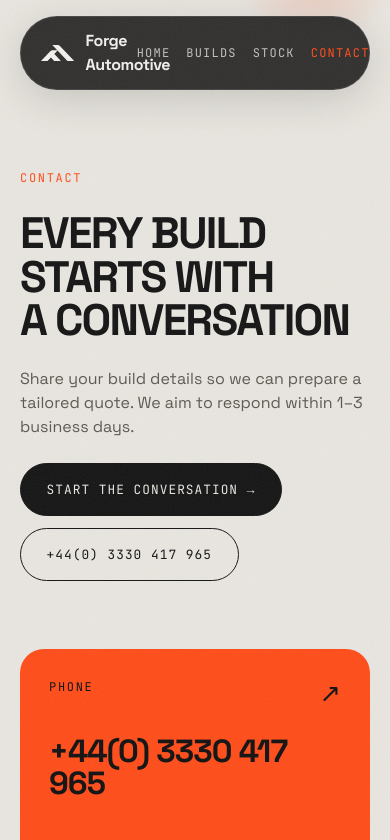
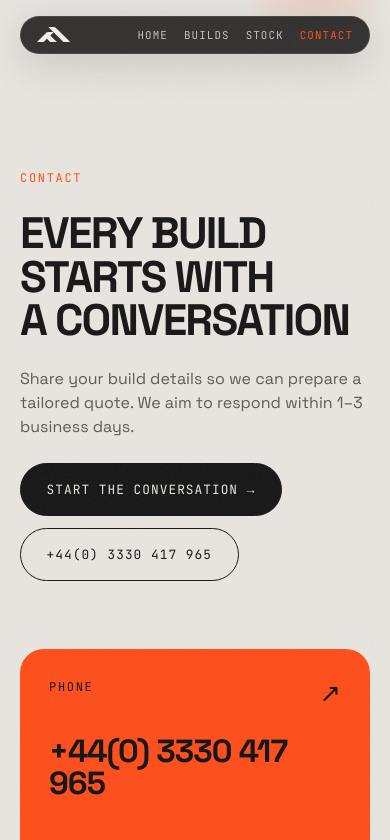
Before and after one commit to Shiivvaammm/forge-3D, a React (Vite) app: page /contact in a window 390 px wide. Shown: the top 840 px of the page. Built offline with nearby package versions, Linux system fonts and the light colour scheme.

Commit message:
feat: enhance SEO and accessibility with meta tags, improve scroll behavior, and add page title hooks

```diff
--- a/index.html
+++ b/index.html
@@ -4,7 +4,14 @@
     <meta charset="UTF-8" />
     <meta name="viewport" content="width=device-width, initial-scale=1.0" />
     <meta name="theme-color" content="#121212" />
-
+    <meta property="og:type" content="website" />
+    <meta property="og:site_name" content="Forge Automotive" />
+    <meta property="og:title" content="Forge Automotive | Bespoke Vehicle Builds" />
+    <meta
+      property="og:description"
+      content="A luxury automotive atelier for bespoke styling, performance and craftsmanship."
+    />
+    <meta name="twitter:card" content="summary_large_image" />
     <title>Forge Automotive | Bespoke Vehicle Builds</title>
     <meta
       name="description"
--- a/src/components/Footer.jsx
+++ b/src/components/Footer.jsx
@@ -1,5 +1,6 @@
 import { Link } from "react-router-dom";
 import { site, nav, socials, contact } from "../data/content";
+import { scrollToTop } from "../lib/scroller";
 
 const routes = {
   Home: "/",
@@ -59,7 +60,7 @@ export default function Footer() {
         <span>
           © {new Date().getFullYear()} {site.name}
         </span>
-        <button type="button" className="ft-top" onClick={() => window.scrollTo({ top: 0 })}>
+        <button type="button" className="ft-top" onClick={scrollToTop}>
           Back to top ↑
         </button>
       </div>
--- a/src/components/Loader.jsx
+++ b/src/components/Loader.jsx
@@ -41,7 +41,10 @@ export default function Loader({ onDone }) {
     html.classList.add("is-loading"); // hides the navbar logo until the word lands on it
 
     const exit = () => {
-      const target = document.querySelector(".site-logo-text");
+      // land on the logo text; on narrow screens (where it's hidden) land on the mark instead
+      const target = [".site-logo-text", ".site-logo-mark"]
+        .map((q) => document.querySelector(q))
+        .find((el) => el && el.getBoundingClientRect().width > 0);
       const el = word.current;
 
       const tl = gsap.timeline({
--- /dev/null
+++ b/src/hooks/usePageTitle.js
@@ -0,0 +1,10 @@
+import { useEffect } from "react";
+
+const BRAND = "Forge Automotive";
+
+// usePageTitle("Builds") -> "Builds | Forge Automotive"; no argument -> the home title
+export default function usePageTitle(title) {
+  useEffect(() => {
+    document.title = title ? `${title} | ${BRAND}` : `${BRAND} | Bespoke Vehicle Builds`;
+  }, [title]);
+}
--- a/src/hooks/useSmoothScroll.js
+++ b/src/hooks/useSmoothScroll.js
@@ -3,6 +3,7 @@ import Lenis from "lenis";
 import gsap from "gsap";
 import { ScrollTrigger } from "gsap/ScrollTrigger";
 import { prefersReducedMotion } from "../lib/motion";
+import { scroller } from "../lib/scroller";
 
 gsap.registerPlugin(ScrollTrigger);
 
@@ -18,8 +19,10 @@ export default function useSmoothScroll(locked = false) {
 
     if (prefersReducedMotion()) return; // plain native scrolling
 
-    const lenis = new Lenis({ lerp: 0.1 });
+    // anchors: true makes links like href="#form" glide instead of jump
+    const lenis = new Lenis({ lerp: 0.1, anchors: true });
     lenisRef.current = lenis;
+    scroller.lenis = lenis;
 
     lenis.on("scroll", ScrollTrigger.update);
 
@@ -31,6 +34,7 @@ export default function useSmoothScroll(locked = false) {
       gsap.ticker.remove(tick);
       lenis.destroy();
       lenisRef.current = null;
+      scroller.lenis = null;
     };
   }, []);
 
--- a/src/index.css
+++ b/src/index.css
@@ -3163,3 +3163,58 @@ a.ct-card:hover .ct-arrow {
     align-items: flex-start;
   }
 }
+
+/* ---------- Polish ---------- */
+
+/* slim dark scrollbar instead of the default grey one */
+html {
+  scrollbar-width: thin;
+  scrollbar-color: #4a4a52 #121214;
+}
+
+html::-webkit-scrollbar {
+  width: 10px;
+}
+
+html::-webkit-scrollbar-track {
+  background: #121214;
+}
+
+html::-webkit-scrollbar-thumb {
+  background: #4a4a52;
+  border: 2px solid #121214;
+  border-radius: 999px;
+}
+
+html::-webkit-scrollbar-thumb:hover {
+  background: var(--accent);
+}
+
+/* nicer line breaks in headings and paragraphs */
+h1,
+h2,
+h3,
+.display,
+.h2 {
+  text-wrap: balance;
+}
+
+.body-text {
+  text-wrap: pretty;
+}
+
+/* phones: the pill header has to fit */
+@media (max-width: 600px) {
+  .site-header {
+    padding: 0.6rem 1rem;
+  }
+
+  .site-logo-text {
+    display: none;
+  }
+
+  .site-nav {
+    gap: 1rem;
+    font-size: 0.68rem;
+  }
+}
--- /dev/null
+++ b/src/lib/scroller.js
@@ -0,0 +1,7 @@
+// holds the smooth-scroll (Lenis) instance so any component can use it
+export const scroller = { lenis: null };
+
+export function scrollToTop() {
+  if (scroller.lenis) scroller.lenis.scrollTo(0, { duration: 1.4 });
+  else window.scrollTo({ top: 0 });
+}
--- a/src/pages/Builds.jsx
+++ b/src/pages/Builds.jsx
@@ -4,10 +4,13 @@ import FinalCta from "../components/FinalCta";
 import Footer from "../components/Footer";
 import useSmoothScroll from "../hooks/useSmoothScroll";
 import { buildsPage, buildItems } from "../data/content";
+import usePageTitle from "../hooks/usePageTitle";
+
+
 
 export default function Builds() {
   useSmoothScroll();
-
+  usePageTitle("Builds");
   return (
     <main className="page">
       <PageHero
--- a/src/pages/Contact.jsx
+++ b/src/pages/Contact.jsx
@@ -6,12 +6,16 @@ import Footer from "../components/Footer";
 import useSmoothScroll from "../hooks/useSmoothScroll";
 import useReveal from "../hooks/useReveal";
 import { contact } from "../data/content";
+import usePageTitle from "../hooks/usePageTitle";
+
+
 
 export default function Contact() {
   const root = useRef(null);
 
   useSmoothScroll();
   useReveal(root);
+  usePageTitle("Contact");
 
   const find = (label) => contact.methods.find((m) => m.label === label);
   const phone = find("Phone");
--- a/src/pages/Home.jsx
+++ b/src/pages/Home.jsx
@@ -13,9 +13,15 @@ import Footer from "../components/Footer";
 import useSmoothScroll from "../hooks/useSmoothScroll";
 import { scrollState, resetScrollState } from "../lib/scrollState";
 import { builds, stock, buildItems, stockItems } from "../data/content";
+import usePageTitle from "../hooks/usePageTitle";
 
-// lives outside the component, so it survives navigating away and back
+
+
+// remembered for the browser tab, so a refresh doesn't replay the loader
 let introPlayed = false;
+try {
+  introPlayed = sessionStorage.getItem("forge-intro") === "1";
+} catch {}
 
 export default function Home() {
   const [showLoader] = useState(!introPlayed);
@@ -24,6 +30,9 @@ export default function Home() {
 
   const handleDone = useCallback(() => {
     introPlayed = true;
+    try {
+      sessionStorage.setItem("forge-intro", "1");
+    } catch {}
     setReady(true);
   }, []);
 
@@ -38,6 +47,7 @@ export default function Home() {
   }, []);
 
   useSmoothScroll(!ready);
+  usePageTitle();
 
   useEffect(() => {
     if (!ready) return;
--- a/src/pages/Stock.jsx
+++ b/src/pages/Stock.jsx
@@ -4,9 +4,14 @@ import FinalCta from "../components/FinalCta";
 import Footer from "../components/Footer";
 import useSmoothScroll from "../hooks/useSmoothScroll";
 import { stockPage, stockItems } from "../data/content";
+import usePageTitle from "../hooks/usePageTitle";
+
+
+
 
 export default function Stock() {
   useSmoothScroll();
+  usePageTitle("Stock");
 
   return (
     <main className="page">
```
